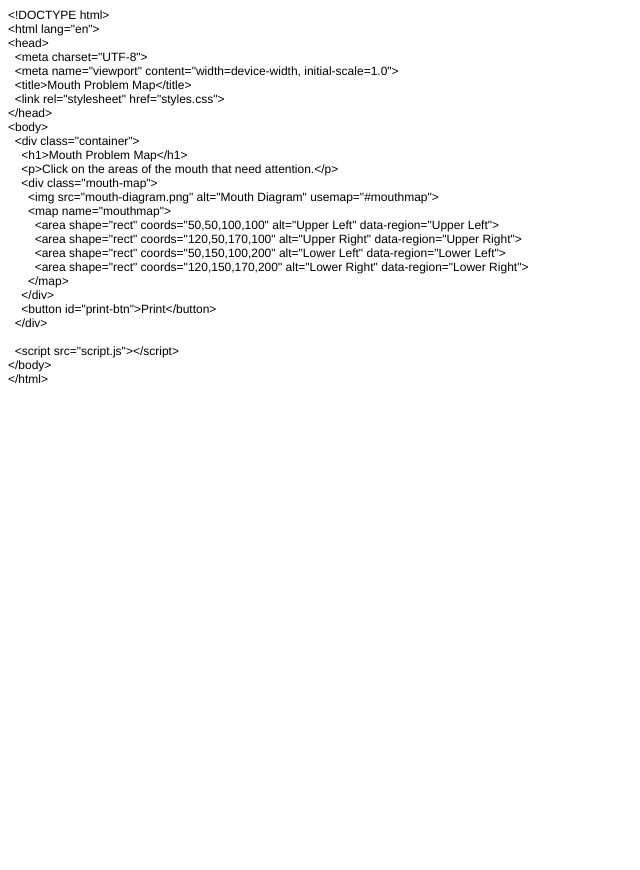
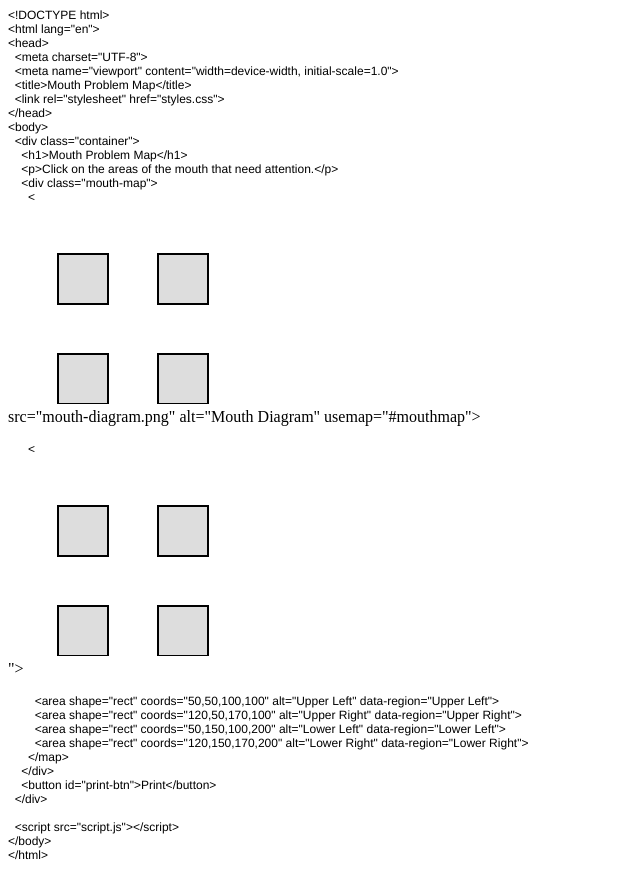
Before and after one commit to naz-cloud/mouth-map, a plain HTML site: page index.html in a window 1280 px wide. Shown: the whole page, without its empty margins (0-640 px from the left). Before the commit the page ends 800 px from the top, so only its background shows below. Drawn offline with Linux system fonts and the light colour scheme.

Commit message:
Update index.html

```diff
--- a/index.html
+++ b/index.html
@@ -25,8 +25,32 @@
 <p class="p1"><span class="Apple-converted-space">    </span>&lt;h1&gt;Mouth Problem Map&lt;/h1&gt;</p>
 <p class="p1"><span class="Apple-converted-space">    </span>&lt;p&gt;Click on the areas of the mouth that need attention.&lt;/p&gt;</p>
 <p class="p1"><span class="Apple-converted-space">    </span>&lt;div class="mouth-map"&gt;</p>
-<p class="p1"><span class="Apple-converted-space">      </span>&lt;img src="mouth-diagram.png" alt="Mouth Diagram" usemap="#mouthmap"&gt;</p>
-<p class="p1"><span class="Apple-converted-space">      </span>&lt;map name="mouthmap"&gt;</p>
+<p class="p1"><span class="Apple-converted-space">      </span>&lt;<div class="mouth-map">
+  <svg width="300" height="200" xmlns="http://www.w3.org/2000/svg">
+    <!-- Upper Left -->
+    <rect x="50" y="50" width="50" height="50" fill="#ddd" stroke="#000" stroke-width="2" id="upper-left" />
+    <!-- Upper Right -->
+    <rect x="150" y="50" width="50" height="50" fill="#ddd" stroke="#000" stroke-width="2" id="upper-right" />
+    <!-- Lower Left -->
+    <rect x="50" y="150" width="50" height="50" fill="#ddd" stroke="#000" stroke-width="2" id="lower-left" />
+    <!-- Lower Right -->
+    <rect x="150" y="150" width="50" height="50" fill="#ddd" stroke="#000" stroke-width="2" id="lower-right" />
+  </svg>
+</div>
+ src="mouth-diagram.png" alt="Mouth Diagram" usemap="#mouthmap"&gt;</p>
+<p class="p1"><span class="Apple-converted-space">      </span>&lt;<div class="mouth-map">
+  <svg width="300" height="200" xmlns="http://www.w3.org/2000/svg">
+    <!-- Upper Left -->
+    <rect x="50" y="50" width="50" height="50" fill="#ddd" stroke="#000" stroke-width="2" id="upper-left" />
+    <!-- Upper Right -->
+    <rect x="150" y="50" width="50" height="50" fill="#ddd" stroke="#000" stroke-width="2" id="upper-right" />
+    <!-- Lower Left -->
+    <rect x="50" y="150" width="50" height="50" fill="#ddd" stroke="#000" stroke-width="2" id="lower-left" />
+    <!-- Lower Right -->
+    <rect x="150" y="150" width="50" height="50" fill="#ddd" stroke="#000" stroke-width="2" id="lower-right" />
+  </svg>
+</div>
+"&gt;</p>
 <p class="p1"><span class="Apple-converted-space">        </span>&lt;area shape="rect" coords="50,50,100,100" alt="Upper Left" data-region="Upper Left"&gt;</p>
 <p class="p1"><span class="Apple-converted-space">        </span>&lt;area shape="rect" coords="120,50,170,100" alt="Upper Right" data-region="Upper Right"&gt;</p>
 <p class="p1"><span class="Apple-converted-space">        </span>&lt;area shape="rect" coords="50,150,100,200" alt="Lower Left" data-region="Lower Left"&gt;</p>
```
